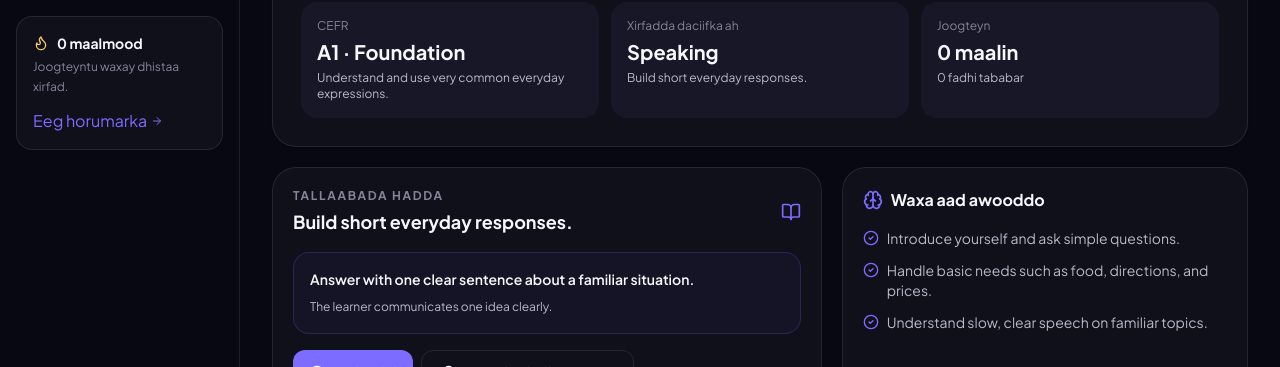
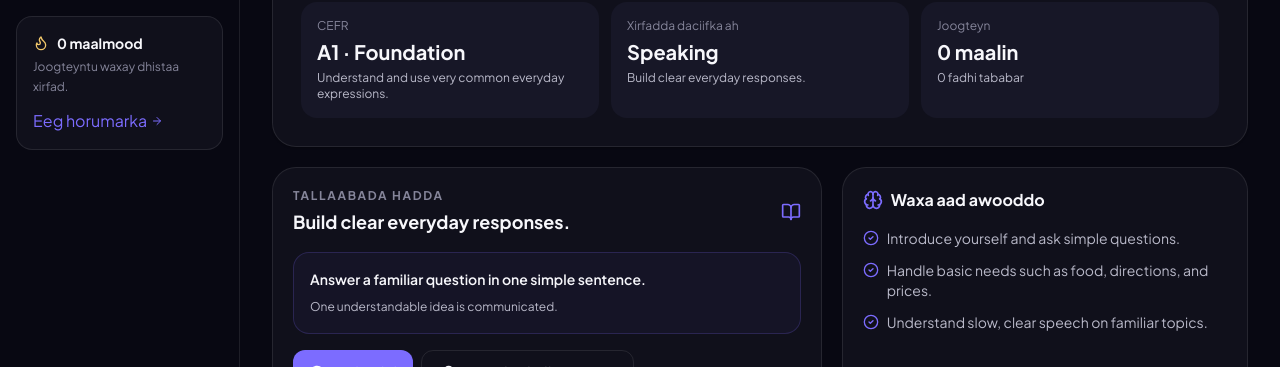
Before and after one commit to ApdowJr/Muke-E, a React (Vite) app: page / in a window 1280 px wide. Shown: the part 376-743 px from the top of the page. Built offline with nearby package versions, Linux system fonts and the light colour scheme.

Commit message:
fix: drive lessons from exact CEFR level

```diff
--- a/src/components/LearningDashboard.tsx
+++ b/src/components/LearningDashboard.tsx
@@ -3,7 +3,7 @@ import { BookOpen, CheckCircle2, ChevronRight, Mic2, MessageCircle, Brain, Spark
 import type { AppLanguage, SkillLevel } from '../types';
 import type { ProgressSummary } from '../utils/progressTracker';
 import { CEFR_LEVELS, type CEFRLevel, getCEFRInfo } from '../utils/cefr';
-import { getCurriculumFocus } from '../utils/curriculum';
+import { getCEFRCurriculumFocus } from '../utils/curriculum';
 import { getRoleplaysForLevel } from '../utils/roleplay';
 
 interface Props {
@@ -22,7 +22,7 @@ export const LearningDashboard: React.FC<Props> = ({ appLang, cefrLevel, setCefr
   const so = appLang === 'so';
   const info = getCEFRInfo(cefrLevel);
   const weakest = (Object.keys(progress.skills) as Array<keyof typeof progress.skills>).sort((a,b) => progress.skills[a].score - progress.skills[b].score)[0] ?? 'speaking';
-  const focus = getCurriculumFocus(level, weakest);
+  const focus = getCEFRCurriculumFocus(cefrLevel, weakest);
   const roleplays = getRoleplaysForLevel(cefrLevel).slice(0,3);
 
   return <div className="space-y-5">
```
